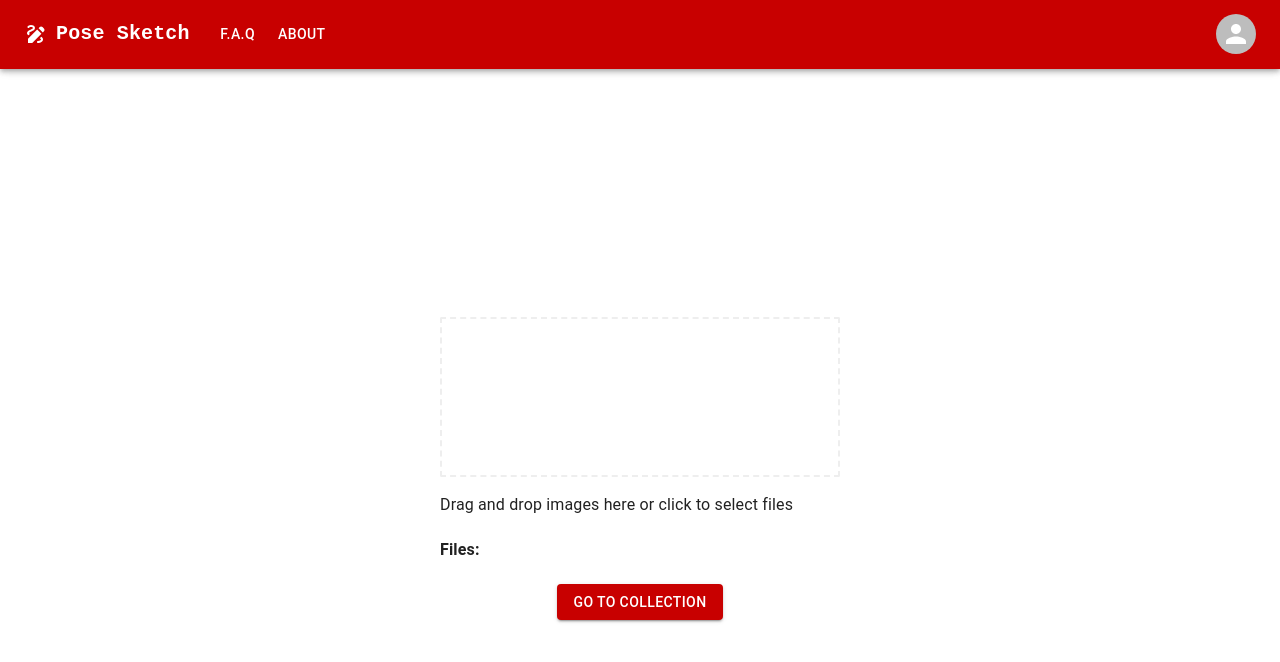
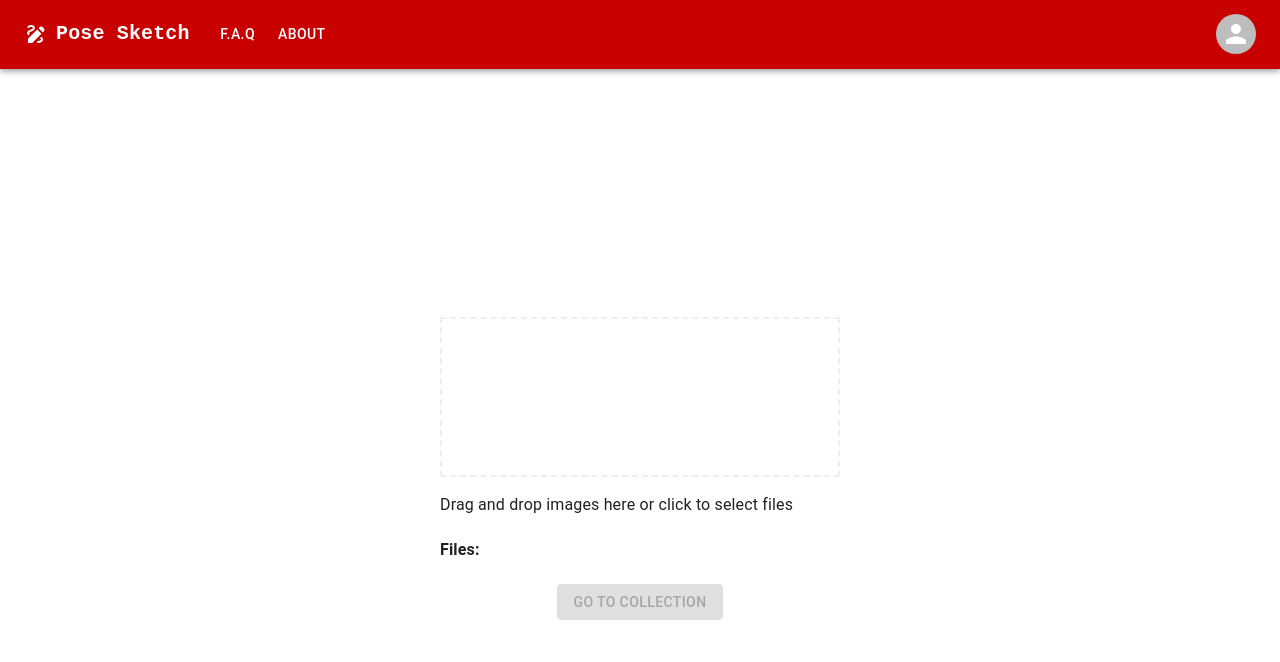
Before and after one commit to Andrefe91/project_poseSketch, a React app: page / in a window 1280 px wide. Shown: the top 662 px of the page. Built offline with nearby package versions, Linux system fonts and the light colour scheme; the HTML template or start-up script is replaced by a standard one.

Commit message:
Go to collection button is enabled with images loaded

```diff
--- a/src/Components/CollectionDrawer/CollectionDrawer.jsx
+++ b/src/Components/CollectionDrawer/CollectionDrawer.jsx
@@ -84,6 +84,7 @@ function CollectionDrawer({ anchor, drawerState, toggleDrawerFunc }) {
 
 	//Register the options for study format and selected preset, along with adding presets.
 	function changeSelectedPreset(event) {
+		console.log(updatedOptions)
 		//Change the selected study format preset
 		if (event.target?.value) {
 			setUpdatedOptions((prevSettings) => ({
--- a/src/Components/HomePage/HomePage.jsx
+++ b/src/Components/HomePage/HomePage.jsx
@@ -1,20 +1,25 @@
 //Modules
 import React from "react";
 import { Button } from "@mui/material";
+import { useContext } from "react";
 //Components
 import DropZone from "../DropZone/DropZone";
 import { Link } from "react-router-dom";
 import ResponsiveAppBar from "../AppBar/AppBar";
+//Context
+import { imageContext } from "../../Context/imageContext";
 //Css
 import "./homepage.css";
 
 export default function HomePage() {
+	const { validImages } = useContext(imageContext); //Get the images from the context
+
 	return (
 		<>
 			<ResponsiveAppBar />
 			<div className="container">
 				<DropZone />
-				<Button variant="contained">
+				<Button variant="contained" disabled={validImages.length == 0}>
 					<Link to={`collection`}>Go to collection</Link>
 				</Button>
 			</div>
```
